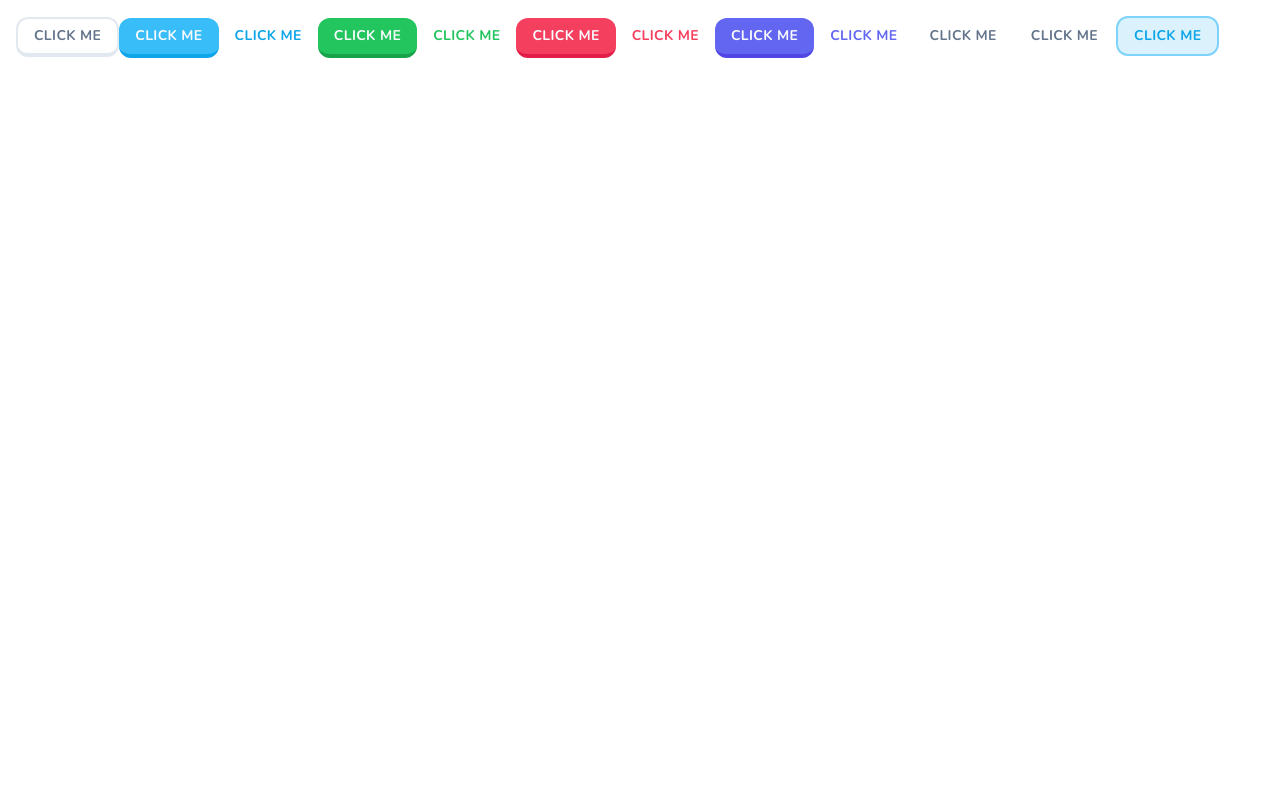
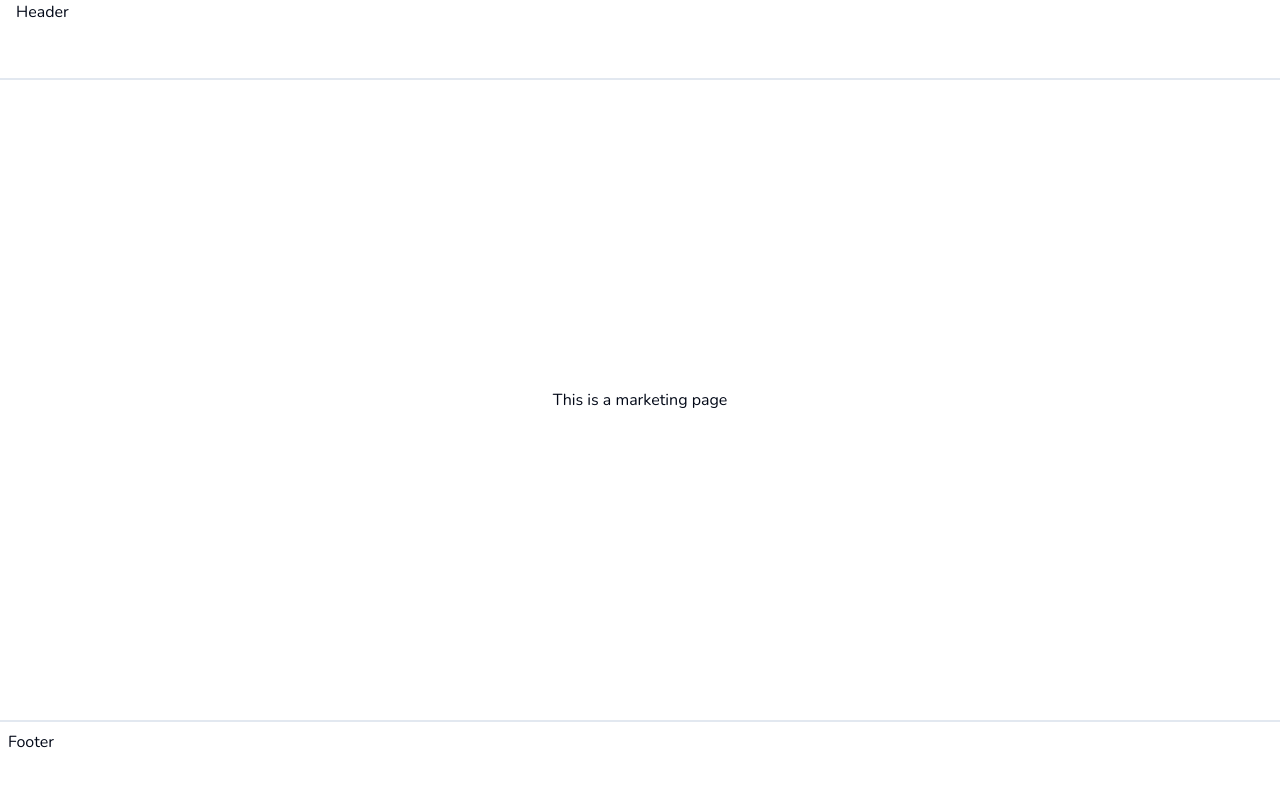
Before and after one commit to gmarcusmartinez/certs-next-openai, a Next.js app: page / in a window 1280 px wide. Shown: the top 786 px of the page. Built offline with nearby package versions, Linux system fonts and the light colour scheme.

Commit message:
landing page skeleton

```diff
--- /dev/null
+++ b/src/app/(marketing)/layout.tsx
@@ -0,0 +1,16 @@
+import Footer from "@/components/marketing-footer/Footer"
+import Header from "@/components/marketing-header/Header"
+
+export default function Layout({
+  children,
+}: Readonly<{ children: React.ReactNode }>) {
+  return (
+    <div className="min-h-screen flex flex-col">
+      <Header />
+      <main className="flex flex-1 flex-col items-center justify-center">
+        {children}
+      </main>
+      <Footer />
+    </div>
+  )
+}
--- /dev/null
+++ b/src/app/(marketing)/page.tsx
@@ -0,0 +1,3 @@
+export default function Home() {
+  return <div className="p-4">This is a marketing page</div>
+}
--- a/src/app/page.tsx
+++ /dev/null
@@ -1,20 +0,0 @@
-import { Button } from "@/components/ui/button"
-
-export default function Home() {
-  return (
-    <div className="p-4">
-      <Button>Click Me</Button>
-      <Button variant="primary">Click Me</Button>
-      <Button variant="primaryOutline">Click Me</Button>
-      <Button variant="secondary">Click Me</Button>
-      <Button variant="secondaryOutline">Click Me</Button>
-      <Button variant="danger">Click Me</Button>
-      <Button variant="dangerOutline">Click Me</Button>
-      <Button variant="super">Click Me</Button>
-      <Button variant="superOutline">Click Me</Button>
-      <Button variant="ghost">Click Me</Button>
-      <Button variant="sidebar">Click Me</Button>
-      <Button variant="sidebarOutline">Click Me</Button>
-    </div>
-  )
-}
--- /dev/null
+++ b/src/components/marketing-footer/Footer.tsx
@@ -0,0 +1,9 @@
+import React from "react"
+
+export default function Footer() {
+  return (
+    <footer className="hidden lg:block h-20 w-full border-t-2 border-slate-200 p-2">
+      Footer
+    </footer>
+  )
+}
--- /dev/null
+++ b/src/components/marketing-header/Header.tsx
@@ -0,0 +1,9 @@
+import React from "react"
+
+export default function Header() {
+  return (
+    <header className="h-20 w-full border-b-2 border-slate-200 px-4">
+      Header
+    </header>
+  )
+}
```
